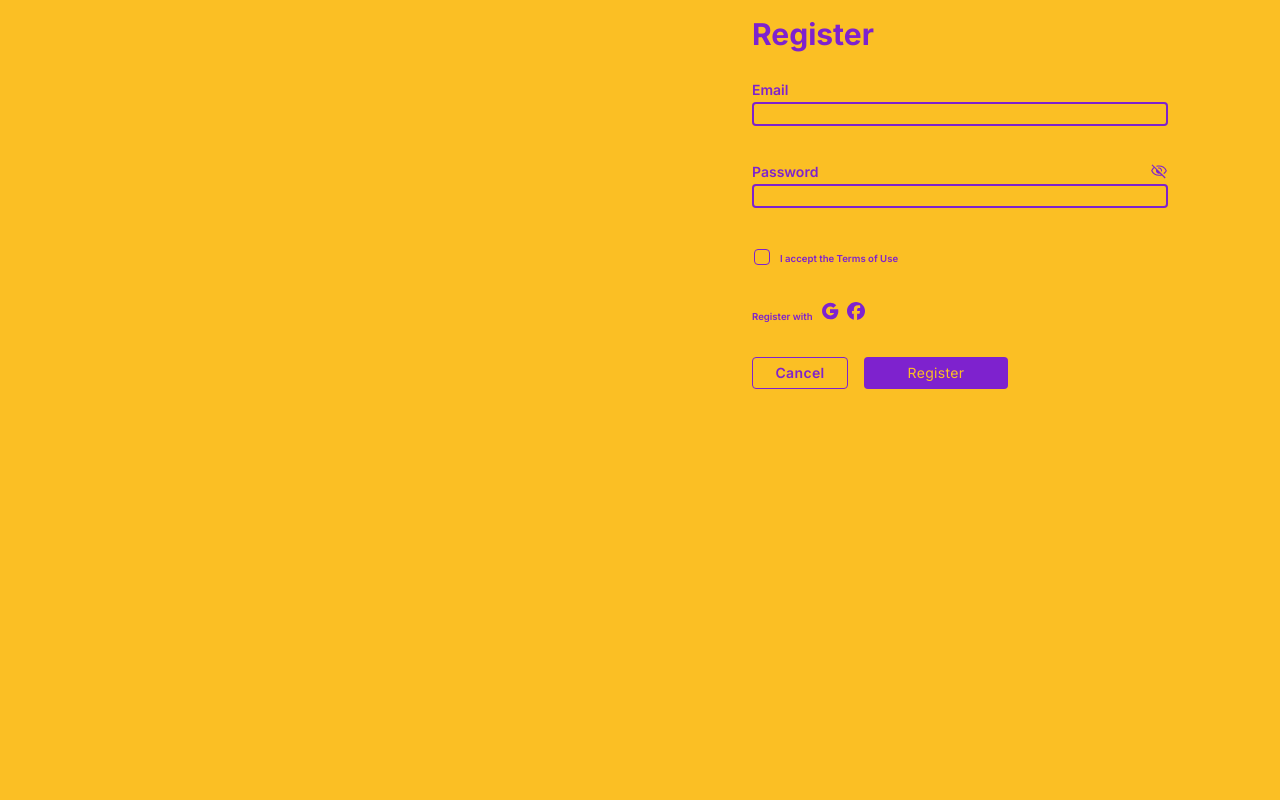
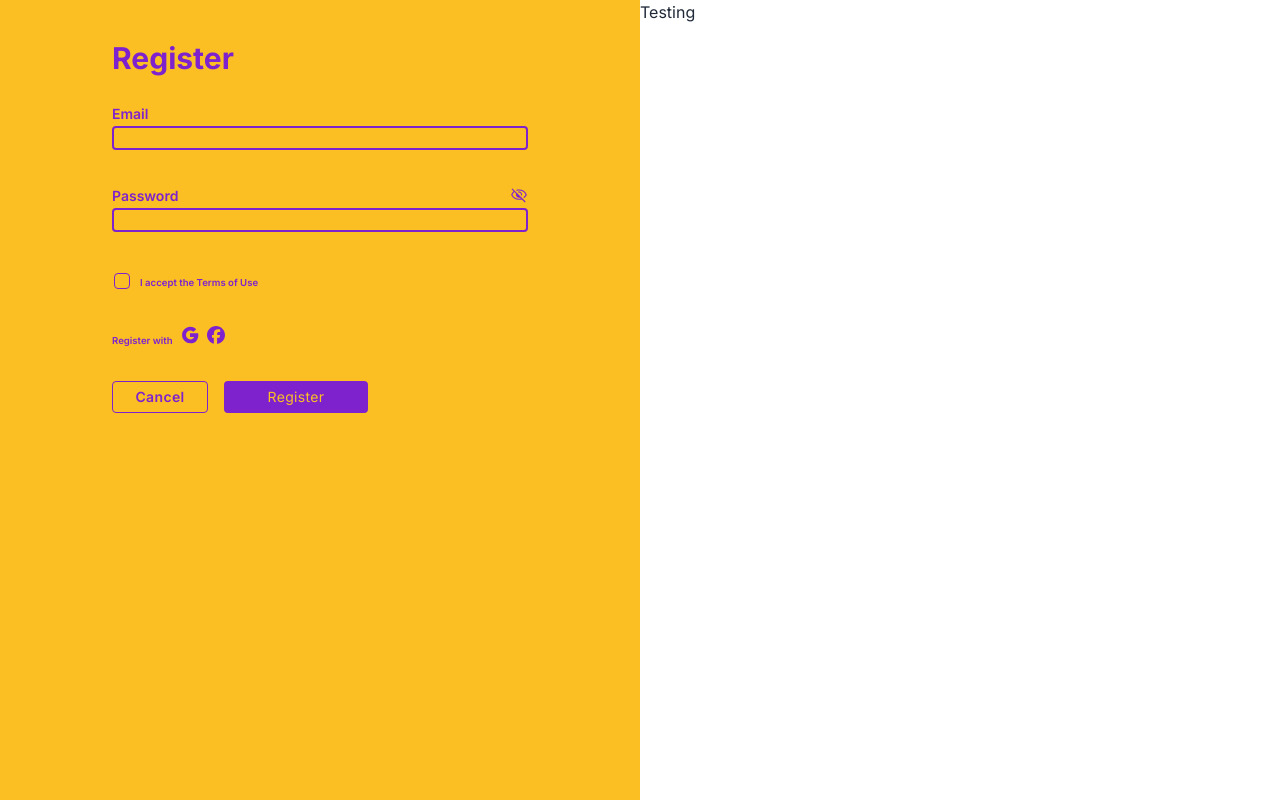
Before and after one commit to NVR-2023/30-GiftMe-wishlist-app, a Next.js app: page /register in a window 1280 px wide. Shown: the top 800 px of the page. Built offline with nearby package versions, Linux system fonts and the light colour scheme.

Commit message:
feat: test sucessfull replacement of development with authorization

```diff
--- a/src/app/(auth)/register/page.tsx
+++ b/src/app/(auth)/register/page.tsx
@@ -10,6 +10,7 @@ const Register = () => {
 
           </div>
         </div>
+        <p>Testing</p>
         <div className="col-span-1">
           <RegisterForm />
         </div>
```
